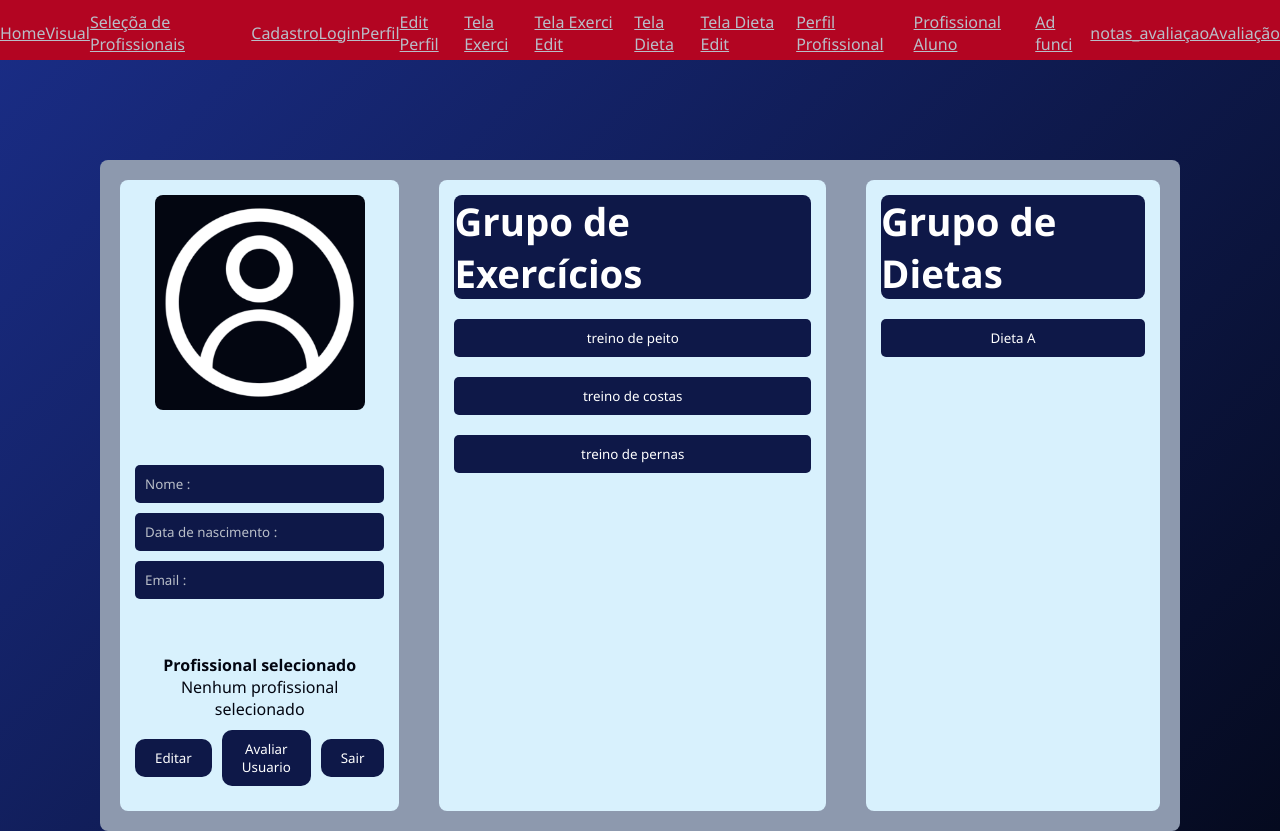
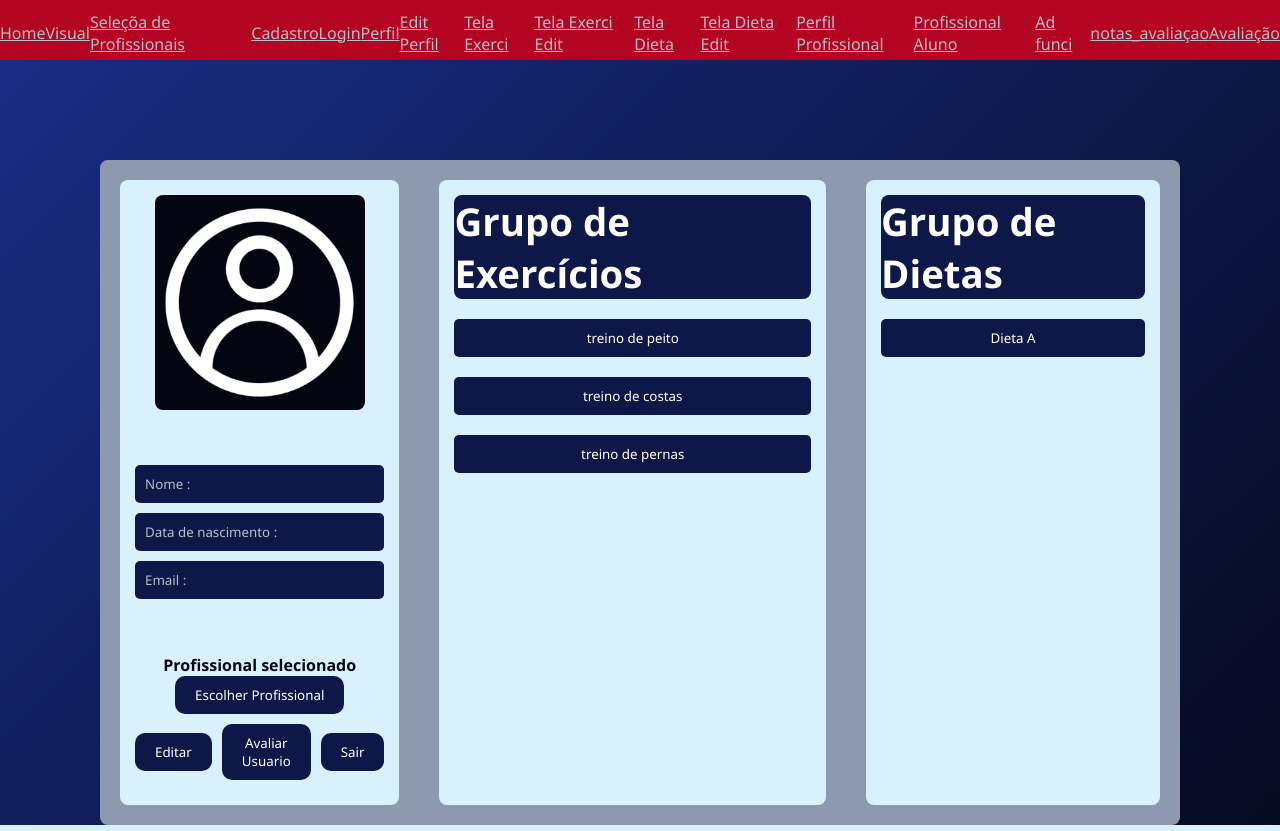
Before and after one commit to GuilhermeZamboni32/Rep-S.A, a React (Vite) app in the folder VidaFit/: page /perfil in a window 1280 px wide. Built offline with nearby package versions, Linux system fonts and the light colour scheme.

Commit message:
perfil profissional

```diff
--- a/VidaFit/package.json
+++ b/VidaFit/package.json
@@ -23,7 +23,7 @@
     "react": "^19.0.0",
     "react-dom": "^19.0.0",
     "react-icons": "^5.5.0",
-    "react-router-dom": "^7.6.0"
+    "react-router-dom": "^7.6.1"
   },
   "devDependencies": {
     "@babel/preset-env": "^7.26.9",
--- a/VidaFit/src/pages/Perfil.jsx
+++ b/VidaFit/src/pages/Perfil.jsx
@@ -97,10 +97,27 @@ const formatDate = (date) => {
 
               <div className="espaco"></div>
             </div>
-            <div className='profisional-selecionado'>
-              <h4>Profissional selecionado</h4>
-              <p>{selectedProfessional || 'Nenhum profissional selecionado'}</p>
-            </div>
+           <div className='profisional-selecionado'>
+            <h4>Profissional selecionado</h4>
+            {selectedProfessional ? (
+              <div style={{ display: 'flex', alignItems: 'center', gap: '10px' }}>
+                <p style={{ margin: 0 }}>{selectedProfessional}</p>
+                <button
+                  className="button-perfil"
+                  onClick={() => navigate('/perfilprofissional')}
+                >
+                  Perfil Profissional
+                </button>
+              </div>
+            ) : (
+              <button
+                className="button-perfil"
+                onClick={() => navigate('/home')}
+              >
+                Escolher Profissional
+              </button>
+            )}
+          </div>
 
             <div className='botoes-perfil'>
 
--- a/VidaFit/src/pages/PerfilProfissional.jsx
+++ b/VidaFit/src/pages/PerfilProfissional.jsx
@@ -6,6 +6,8 @@ import { Link, useNavigate } from 'react-router-dom'
 
 function PerfilProfissional() {
     const navigate = useNavigate()
+
+    const profissional = JSON.parse(localStorage.getItem('profissionalSelecionado')) || {};
 
     function exercicio(){
       navigate('/telaexer');
@@ -35,9 +37,9 @@ function PerfilProfissional() {
               <div className="espaco-prof"></div>
 
               <div className="perfil-input-prof">
-                <input className='texto-perfil-prof' type="text" placeholder='Nome :'/>
-                <input className='texto-perfil-prof' type="text" placeholder='Data de nascimento :'/>
-                <input className='texto-perfil-prof' type="text" placeholder='Email :'/>
+                <input className='texto-perfil-prof' type="text" placeholder='Nome :' value={profissional.nome || ''} readOnly />
+                <input className='texto-perfil-prof' type="text" placeholder='Data de nascimento :' value={profissional.nascimento || ''} readOnly />
+                <input className='texto-perfil-prof' type="text" placeholder='Email :' value={profissional.email || ''} readOnly />
 
                 <div className="espaco-prof"></div>
               </div>
```
Also changed, not shown: 1 other file (tests, documents, lock files or other folders).
